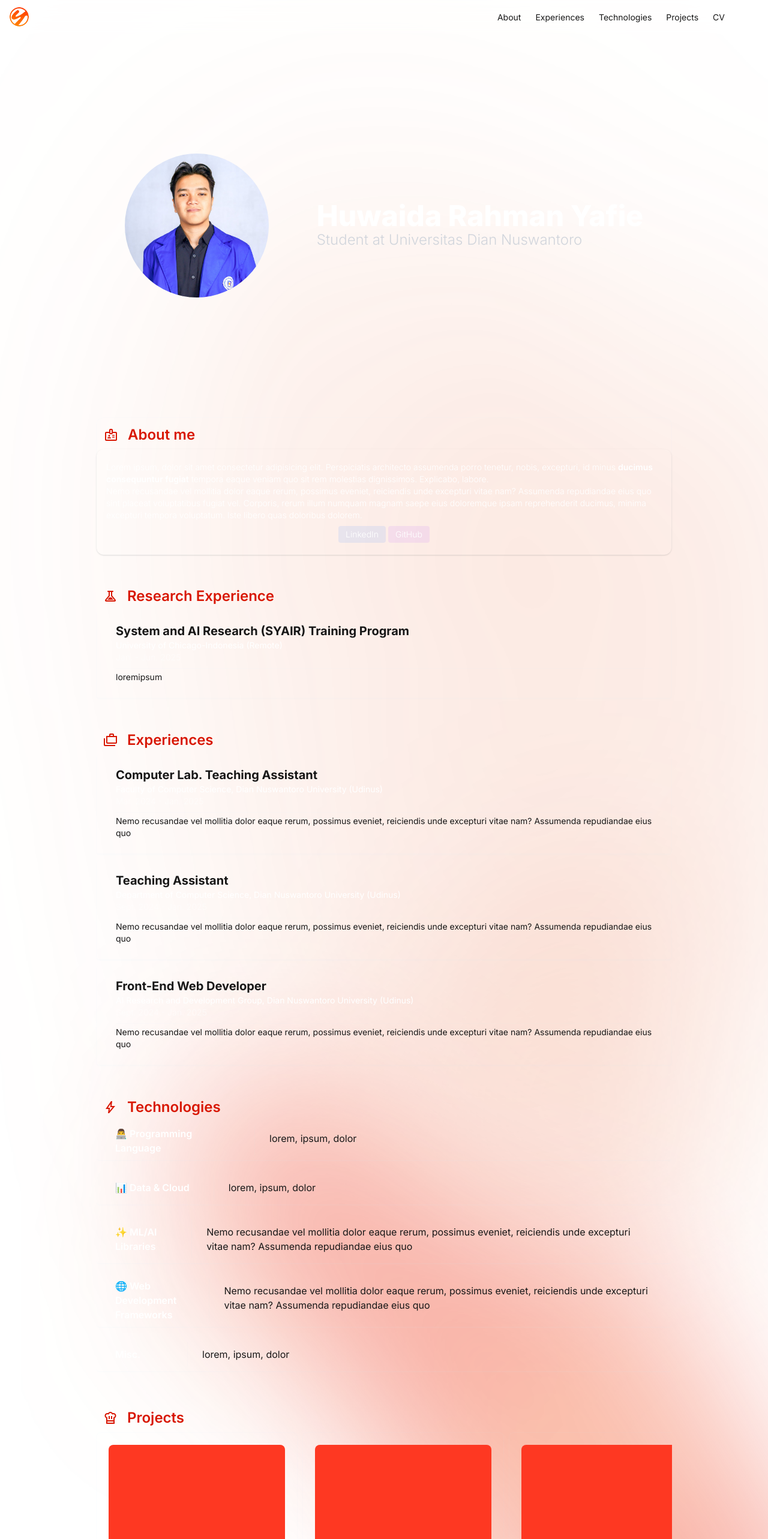
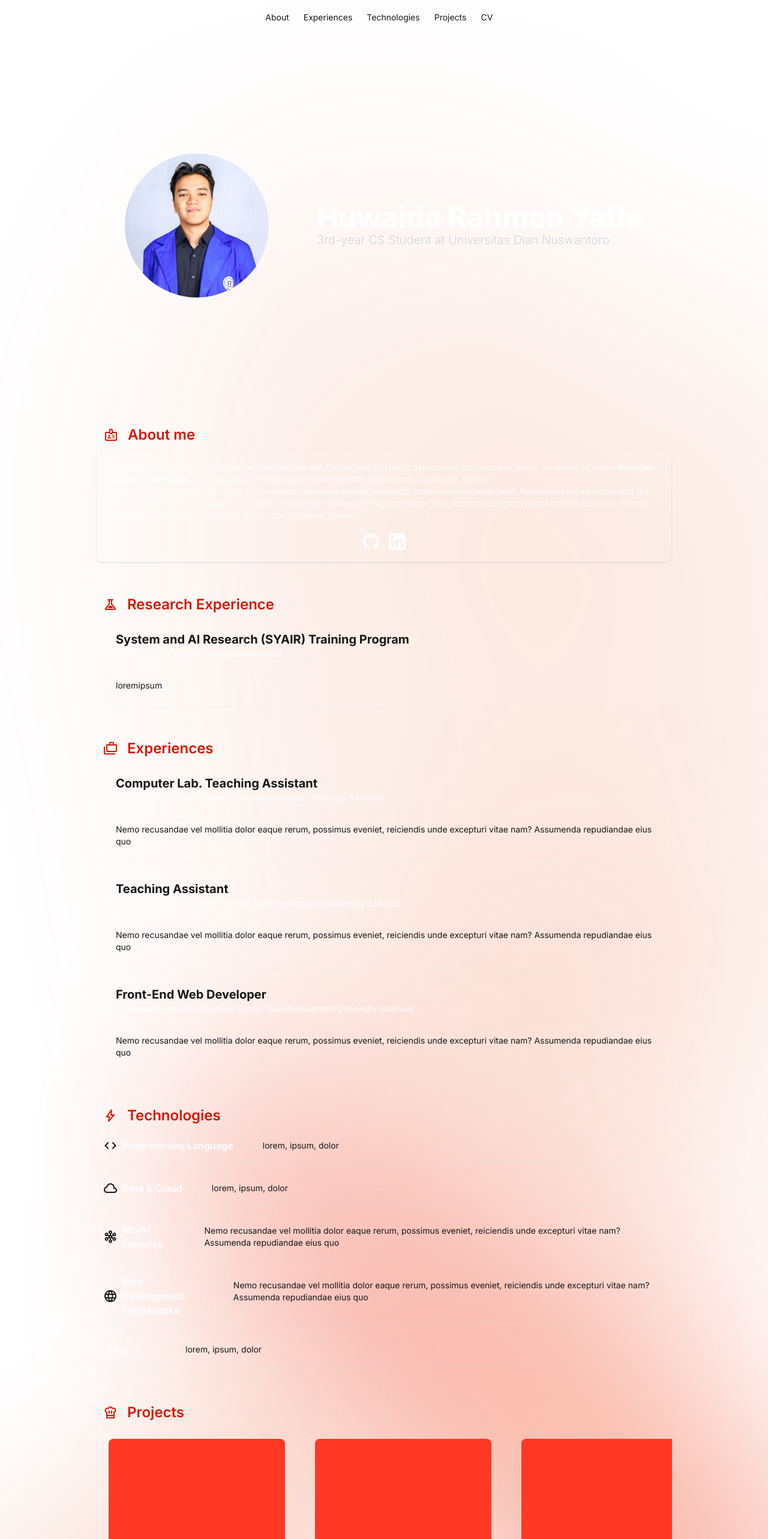
Before and after one commit to yhfie/portfolio-next, a Next.js app: page / in a window 1280 px wide. Shown: the top 2566 px of the page at 60% size. Built offline with nearby package versions, Linux system fonts and the light colour scheme.

Commit message:
improve components ui

```diff
--- a/app/globals.css
+++ b/app/globals.css
@@ -60,3 +60,8 @@ body {
 .animate-pulse-color {
   animation: pulseColor 5s cubic-bezier(0.25, 0.46, 0.45, 0.94) infinite;
 }
+
+.no-scrollbar {
+  -ms-overflow-style: none;
+  scrollbar-width: none;
+}
--- a/app/page.tsx
+++ b/app/page.tsx
@@ -1,6 +1,7 @@
 "use client";
 
 import ExperienceCard from "@/components/ExperienceCard";
+import Icon from "@/components/Icon";
 import ProjectCard from "@/components/ProjectCard";
 import TechCard from "@/components/TechCard";
 import Image from "next/image";
@@ -22,7 +23,7 @@ export default function PortoHome() {
 
   return (
     <div className="bg-[url('/blur.svg')] relative">
-        <div className="navbar min-h-0 h-14 pr-14 bg-base-100/20 backdrop-blur-md sticky top-0 z-20">
+        <div className="navbar min-h-0 h-14 pr-7 bg-base-100/20 backdrop-blur-md sticky top-0 z-20">
             <div className="navbar-start gap-2">
                 <div className="dropdown">
                 <div tabIndex={0} role="button" className="btn btn-ghost lg:hidden">
@@ -38,8 +39,6 @@ export default function PortoHome() {
                     <li><a href="/">CV</a></li>
                 </ul>
                 </div>
-                <div className="rounded-full bg-[url('/img/y.svg')] bg-cover aspect-square w-8">
-                </div>
             </div>
             <div className="navbar-end hidden lg:flex">
                 <ul className="menu menu-horizontal px-1">
@@ -50,13 +49,17 @@ export default function PortoHome() {
                     <li><a href="/">CV</a></li>
                 </ul>
             </div>
+            <div className="navbar-end">
+                <div className="rounded-full bg-[url('/img/y_white.svg')] bg-cover aspect-square w-8 hover:blur-[1px] hover:scale-[100.1%]">
+                </div>
+            </div>
         </div>
 
         {/* <!-- Blobs --> */}
         <div className="absolute inset-0 z-0 overflow-hidden">
             {/* <!-- <img src="@/public/img/Vector.png" alt="Blob 1" className="absolute max-w-full md:-top-[35rem]"/> --> */}
-            {/* <img src="@/public/img/Vector3.svg" alt="Blob 1" className="absolute max-w-full -right-[20rem] bottom-[70rem] md:bottom-[30rem] opacity-50 scale-150 md:scale-100" />
-            <img src="@/public/img/Vector2.png" alt="Blob 1" className="absolute max-w-full -left-20 md:-left-[30rem] bottom-0 md:-bottom-[30rem] opacity-70 scale-125 animate-pulse" /> */}
+            {/* <img src="/img/Vector3.svg" alt="Blob 1" className="absolute max-w-full -right-[20rem] bottom-[70rem] md:bottom-[30rem] opacity-50 scale-150 md:scale-100" /> */}
+            <img src="/img/Vector2.png" alt="Blob 1" className="absolute max-w-full -left-20 md:-left-[30rem] bottom-0 md:-bottom-[30rem] opacity-70 scale-125" />
             {/* <!-- <img src="img/Vector2.png" alt="Blob 1" className="absolute max-w-full top-0 right-0 opacity-70" /> --> */}
         </div>
 
@@ -64,7 +67,7 @@ export default function PortoHome() {
         {/* <!-- Main Content --> */}
         <div className="relative z-10">
             {/* <!-- Name (Header) --> */}
-            <div className="h-[80vh] flex flex-col justify-center items-center">
+            <div className="h-[70vh] md:h-[80vh] flex flex-col justify-center items-center">
                 <div className="md:flex gap-10 lg:gap-20 flex-nowrap justify-center">
                     <div className="mb-3 md:mb-0">
                         <div className="rounded-full bg-[url('/img/pfp.jpeg')] bg-cover aspect-square w-40 h-40 md:w-52 md:h-52 lg:w-60 lg:h-60 m-auto">
@@ -72,7 +75,7 @@ export default function PortoHome() {
                     </div>
                     <div className="my-auto w-fit max-w-full mx-auto">
                         <h1 className="text-white text-4xl md:text-5xl lg:text-5xl font-extrabold text-center md:text-left mb-1 md:mb-0 w-full">Huwaida Rahman Yafie</h1>
-                        <h2 className="text-gray-300 lg:text-2xl font-light text-center md:text-left w-full">Student at Universitas Dian Nuswantoro</h2>
+                        <h2 className="text-gray-300 lg:text-xl font-light text-center md:text-left w-full">3rd-year CS Student at Universitas Dian Nuswantoro</h2>
 
                     </div>
                 </div>
@@ -80,28 +83,30 @@ export default function PortoHome() {
 
                                 {/* <!-- Contents --> */}
             {/* <!-- About Me --> */}
-            <div className="mt- mx-5 md:w-3/4 md:mx-auto border border-sky-200/5 rounded-xl md:mb-10" id="about">
-                <div className="flex gap-2 align-middle md:gap-4 w-max -my-2 pl-3 pr-5 pb-4 pt-5 rounded-t-xl text-scarlet-700 items-center">
-                    <span className="material-symbols-outlined text-2xl">badge</span>
-                    <p className=" text-lg md:text-2xl my-auto font-semibold">About me</p>
+            <div className="mt- mx-5 md:w-3/4 md:mx-auto border border-sky-200/5 border-b-3 rounded-xl md:mb-10" id="about">
+                <div className="flex gap-2 align-middle md:gap-4 w-max -my-2 pl-3 pr-5 pb-4 pt-5 rounded-t-xl items-center">
+                    <Icon name="badge" className="text-scarlet-700" />
+                    <p className=" text-lg md:text-2xl my-auto font-semibold text-scarlet-700">About me</p>
                 </div>
 
                 <div className="text-white bg-white/1 text-sm hover:bg-w shadow-sm px-4 py-5 rounded-xl text-wrap bg font-light">
                     <p className="">Lorem ipsum, dolor sit amet consectetur adipisicing elit. Perspiciatis architecto assumenda porro tenetur, nobis, excepturi, id minus <span className="font-semibold">ducimus consequuntur fugiat</span>  tempora eaque veniam quo sit rem molestias dignissimos. Explicabo, labore.</p>
                     <p>Nemo recusandae vel mollitia dolor eaque rerum, possimus eveniet, reiciendis unde excepturi vitae nam? Assumenda repudiandae eius quo sint placeat voluptatibus fugiat vel. Corporis, rerum illum numquam magnam saepe eius doloremque ipsam reprehenderit ducimus, minima excepturi tempora voluptatum. Iste libero quas doloribus dolorem.</p>
                     {/* <!-- <p className="font-semibold hover:font-bold cursor-pointer opacity-75 hover:opacity-100">See more..</p> --> */}
-                    <div className="flex text-sm justify-center gap-1 mt-2">
-                      <a href="" className="bg-blue-500/10 hover:bg-blue-500/20 px-3 py-1 rounded-sm underline-offset-2">LinkedIn</a>
-                      <a href="" className="bg-purple-500/10 hover:bg-purple-500/20 px-3 py-1 rounded-sm">GitHub</a>
+                    <div className="flex gap-4 text-sm justify-center mt-5">
+                        <a href="https://github.com/yhfie" className=" rounded-full bg-[url('/github-white.svg')] bg-cover aspect-square w-7 h-7 hover:scale-[105%]">
+                        </a>
+                        <a href="https://linkedin.com/yhfie" className=" rounded-sm bg-[url('/linkedin-app-white.svg')] bg-cover aspect-square w-7 h-7 hover:scale-[105%]">
+                        </a>
                     </div>
                 </div>
             </div>
 
             {/* Research Experience */}
             <div className="mt-10 mx-5 md:w-3/4 md:mx-auto" id="exp">
-                <div className="flex gap-2 align-middle md:gap-4 w-max -my-2 pl-3 pr-5 pb-4 pt-5 rounded-t-xl text-scarlet-700 items-center">
-                    <span className="material-symbols-outlined text-2xl">experiment</span>
-                    <p className=" text-lg md:text-2xl my-auto font-semibold">Research Experience</p>
+                <div className="flex gap-2 align-middle md:gap-4 w-max -my-2 pl-3 pr-5 pb-4 pt-5 rounded-t-xl items-center">
+                    <Icon name="experiment" className="text-scarlet-700" />
+                    <p className=" text-lg md:text-2xl my-auto font-semibold text-scarlet-700">Research Experience</p>
                 </div>
 
                 <ExperienceCard id="ace" title="System and AI Research (SYAIR) Training Program" company="University of Chicago-Indonesia (Remote)" period="Jan. - Jun. 2025" description="loremipsum" className=""/>
@@ -109,9 +114,9 @@ export default function PortoHome() {
 
             {/* Experience */}
             <div className="mt-10 mx-5 md:w-3/4 md:mx-auto">
-            <div className="flex gap-2 align-middle md:gap-4 w-max -my-2 pl-3 pr-5 pb-4 pt-5 rounded-t-xl text-scarlet-700 items-center">
-                    <span className="material-symbols-outlined text-2xl">cases</span>
-                    <p className=" text-lg md:text-2xl my-auto font-semibold">Experiences</p>
+            <div className="flex gap-2 align-middle md:gap-4 w-max -my-2 pl-3 pr-5 pb-4 pt-5 rounded-t-xl items-center">
+                    <Icon name="cases" className="text-scarlet-700" />
+                    <p className=" text-lg md:text-2xl my-auto font-semibold text-scarlet-700">Experiences</p>
                 </div>
                 {data?.experiences.map((exp: any) => (
                   <ExperienceCard key={exp.id} id={exp.id} title={exp.title} company={exp.company} period={exp.period} description={exp.description}/>
@@ -120,15 +125,15 @@ export default function PortoHome() {
 
             {/* <!-- Tech --> */}
             <div className="mt-10 mx-5 md:w-3/4 md:mx-auto" id="tech">
-                <div className="flex gap-2 align-middle md:gap-4 w-max -my-2 pl-3 pr-5 pb-4 pt-5 rounded-t-xl text-scarlet-700 items-center">
-                    <span className="material-symbols-outlined text-4xl">bolt</span>
-                    <p className=" text-lg md:text-2xl my-auto font-semibold">Technologies</p>
+                <div className="flex gap-2 align-middle md:gap-4 w-max -my-2 pl-3 pr-5 pb-4 pt-5 rounded-t-xl items-center">
+                    <Icon name="bolt" className="text-scarlet-700" />
+                    <p className=" text-lg md:text-2xl my-auto font-semibold text-scarlet-700">Technologies</p>
                 </div>
 
                 <div className="lg:h-max m-auto rounded-xl">
                     <div className="lg:flex lg:flex-wrap gap-2 justify-center">
                         {data?.technologies.map((tech: any) => (
-                          <TechCard key={tech.id} id={tech.id} title={tech.title} description={tech.description}/>
+                          <TechCard key={tech.id} id={tech.id} title={tech.title} description={tech.description} icon={tech.icon}/>
                         ))}
                     </div>
                 </div>
@@ -136,13 +141,13 @@ export default function PortoHome() {
 
                 {/* <!-- Projects --> */}
             <div className="mt-10 mx-5 md:w-3/4 md:mx-auto mb-14" id="projects">
-                <div className="flex gap-2 align-middle md:gap-4 w-max -my-2 pl-3 pr-5 pb-4 pt-5 rounded-t-xl text-scarlet-700 items-center">
-                    <span className="material-symbols-outlined text-2xl">chef_hat</span>
-                    <p className=" text-lg md:text-2xl my-auto font-semibold">Projects</p>
+                <div className="flex gap-2 align-middle md:gap-4 w-max -my-2 pl-3 pr-5 pb-4 pt-5 rounded-t-xl items-center">
+                    <Icon name="chef_hat" className="text-scarlet-700" />
+                    <p className="text-lg md:text-2xl my-auto font-semibold text-scarlet-700">Projects</p>
                 </div>
 
                     {/* <!-- Project cards flex --> */}
-                    <div className="overflow-x-scroll">
+                    <div className="overflow-x-scroll no-scrollbar">
                       <div className="lg:flex gap-2 lg:flex-nowrap">
                         {data?.projects.map((p: any) => (
                           <ProjectCard key={p.id} id={p.id} imgUrl={p.imgUrl} title={p.title} year={p.year} category={p.category} description={p.description} githubUrl={p.githubUrl} demoUrl={p.demoUrl}/>
@@ -152,12 +157,15 @@ export default function PortoHome() {
             </div>
         </div>
 
-        <footer className="footer footer-horizontal footer-center bg-black/70 backdrop-blur-2xl text-primary-content p-10">
+        <footer className="footer footer-horizontal footer-center bg-base text-primary-content p-10">
             <aside>
-                <div className="rounded-full bg-[url('/img/y_white.svg')] bg-cover aspect-square w-8"></div>
-                <p className="font-bold">
-                yafie/yhfie
-                </p>
+                <div className="flex items-center gap-2">
+                    <div className="rounded-full bg-[url('/img/y_white.svg')] bg-cover aspect-square w-5">
+                    </div>
+                    <p className="font-bold">
+                    yafie
+                    </p>
+                </div>
                 <p>{new Date().getFullYear()}</p>
             </aside>
             </footer>
--- a/components/ExperienceCard.tsx
+++ b/components/ExperienceCard.tsx
@@ -13,7 +13,7 @@ const ExperienceCard: FC<Props> = ({id, title, company, period, description, cla
     return (
         <div className="lg:h-max m-auto mb-2 rounded-xl">
             <div className="gap-2 justify-center">
-                <div className={`w-full border-b-3 border-x-1 border-sky-200/5 px-8 py-5 rounded-md hover:bg-white/1 hover:scale-[100.1%]`}>
+                <div className={`w-full border-b-3 border-x-1 border-sky-200/5 px-8 py-5 rounded-md hover:bg-white/1 hover:border-b-2`}>
                 <div className="md:mb-0 pb-2 border-b border-sky-200/5">
                     <p className={`${className} font-bold text-xl my-auto `}>
                         {title}
--- /dev/null
+++ b/components/Icon.tsx
@@ -0,0 +1,16 @@
+import { FC } from "react";
+
+type Props = {
+    name: string;
+    className?: string;
+}
+
+const Icon: FC<Props> = ({name, className}) => {
+    return (
+        <span className={`material-symbols-outlined text-2xl ${className}`}>
+            {name}
+        </span>
+    )
+}
+
+export default Icon;
--- a/components/ProjectCard.tsx
+++ b/components/ProjectCard.tsx
@@ -13,7 +13,7 @@ type Props = {
 
 const ProjectCard: FC<Props> = ({id, imgUrl, title, year, category, description, githubUrl, demoUrl}) => {
     return (
-        <div className="block border border-sky-200/5 rounded-lg mb-2 bg-white/[0.01] hover:bg-white/2 p-5 w-fit lg:w-[35%] mx-auto lg:mx-0 group transition shrink-0 min-w-[25%]">
+        <div className="block border-b-3 border-x-1 border-sky-200/5 rounded-lg mb-2 bg-white/[0.01] hover:bg-white/2 hover:border-b-2 p-5 w-fit lg:w-[35%] mx-auto lg:mx-0 group shrink-0 min-w-[25%]">
             {/* <!-- Project caption --> */}
 
             <div className="bg-scarlet-500 bg-cover bg-center w-full h-44 max-w-full md:w-full mx-auto rounded-lg mb-4">
--- a/components/TechCard.tsx
+++ b/components/TechCard.tsx
@@ -1,23 +1,28 @@
 import { FC } from "react";
+import Icon from "./Icon";
 
 type Props = {
     id: string;
     title: string;
     description: string;
+    icon: string;
 };
 
-const TechCard: FC<Props> = ({id, title, description}) => {
+const TechCard: FC<Props> = ({id, title, description, icon}) => {
     return (
-        <div className="w-full sm:flex sm:flex-auto gap-5 border-b-2 border-sky-200/5 rounded-md bg-white/1 hover:bg-white/2 px-3 py-2 mb-2">
+        <div className="w-full sm:flex sm:flex-auto gap-5 border-b-3 border-sky-200/5 rounded-md bg-white/1 hover:bg-white/2 hover:border-b-2 px-3 py-2 mb-2">
             <div className="md:mb-0 sm:justify-center flex gap-3">
-                <p className="text-white font-semibold text-md my-auto mx-5 sm:w-fit sm:max-w-48 sm:min-w-20">
-                    {title}
-                </p>
+                <div className="flex items-center gap-1">
+                    <Icon name={icon}/>
+                    <p className="text-white font-semibold text-md my-auto sm:mx-1 sm:w-fit sm:max-w-48 sm:min-w-20">
+                        {title}
+                    </p>
+                </div>
             </div>
             <div className="sm:border-l sm:border-l-sky-200/5 sm:px-6 py-2">
-                <p className="my-auto w-fit">
-                    {description}
-                </p>
+                    <p className="my-auto w-fit text-sm">
+                        {description}
+                    </p>
             </div>
         </div>
     )
--- a/data/data.json
+++ b/data/data.json
@@ -2,22 +2,26 @@
     "technologies": [
         {
             "id": "pl",
-            "title": "👨‍💻 Programming Language",
+            "icon": "code",
+            "title": "Programming Language",
             "description": "lorem, ipsum, dolor"
         },
         {
             "id": "dc",
-            "title": "📊 Data & Cloud",
+            "icon":"cloud",
+            "title": "Data & Cloud",
             "description": "lorem, ipsum, dolor"
         },
         {
             "id": "mllib",
-            "title": "✨ ML/AI Libraries",
+            "icon": "graph_5",
+            "title": "ML/AI Libraries",
             "description": "Nemo recusandae vel mollitia dolor eaque rerum, possimus eveniet, reiciendis unde excepturi vitae nam? Assumenda repudiandae eius quo"
         },
         {
             "id": "web",
-            "title": "🌐 Web Development Frameworks",
+            "icon":"language",
+            "title": "Web Development Frameworks",
             "description": "Nemo recusandae vel mollitia dolor eaque rerum, possimus eveniet, reiciendis unde excepturi vitae nam? Assumenda repudiandae eius quo"
         },
         {
```
Also changed, not shown: public/github-white.svg (added), public/linkedin-app-white.svg (added).
